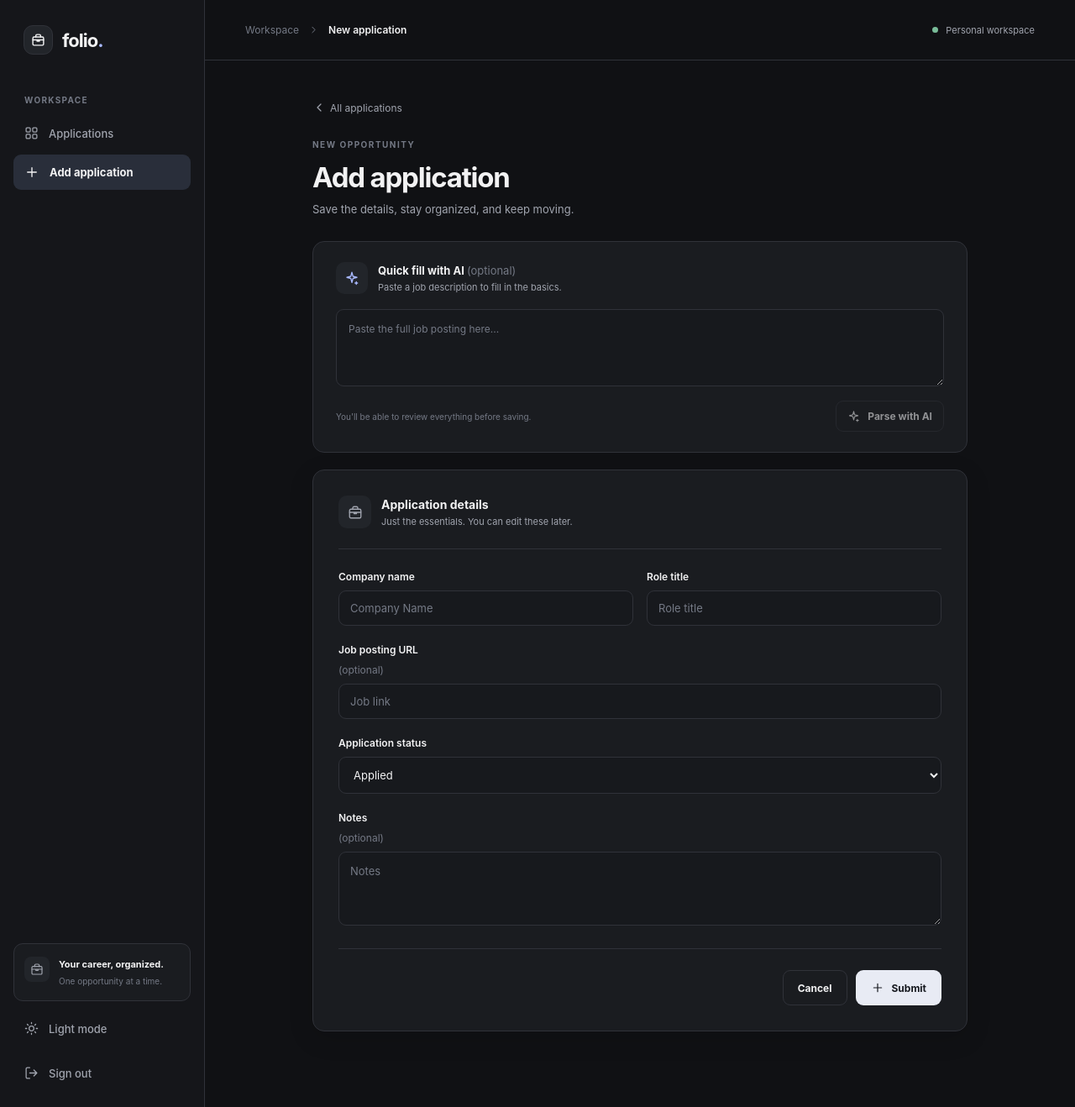
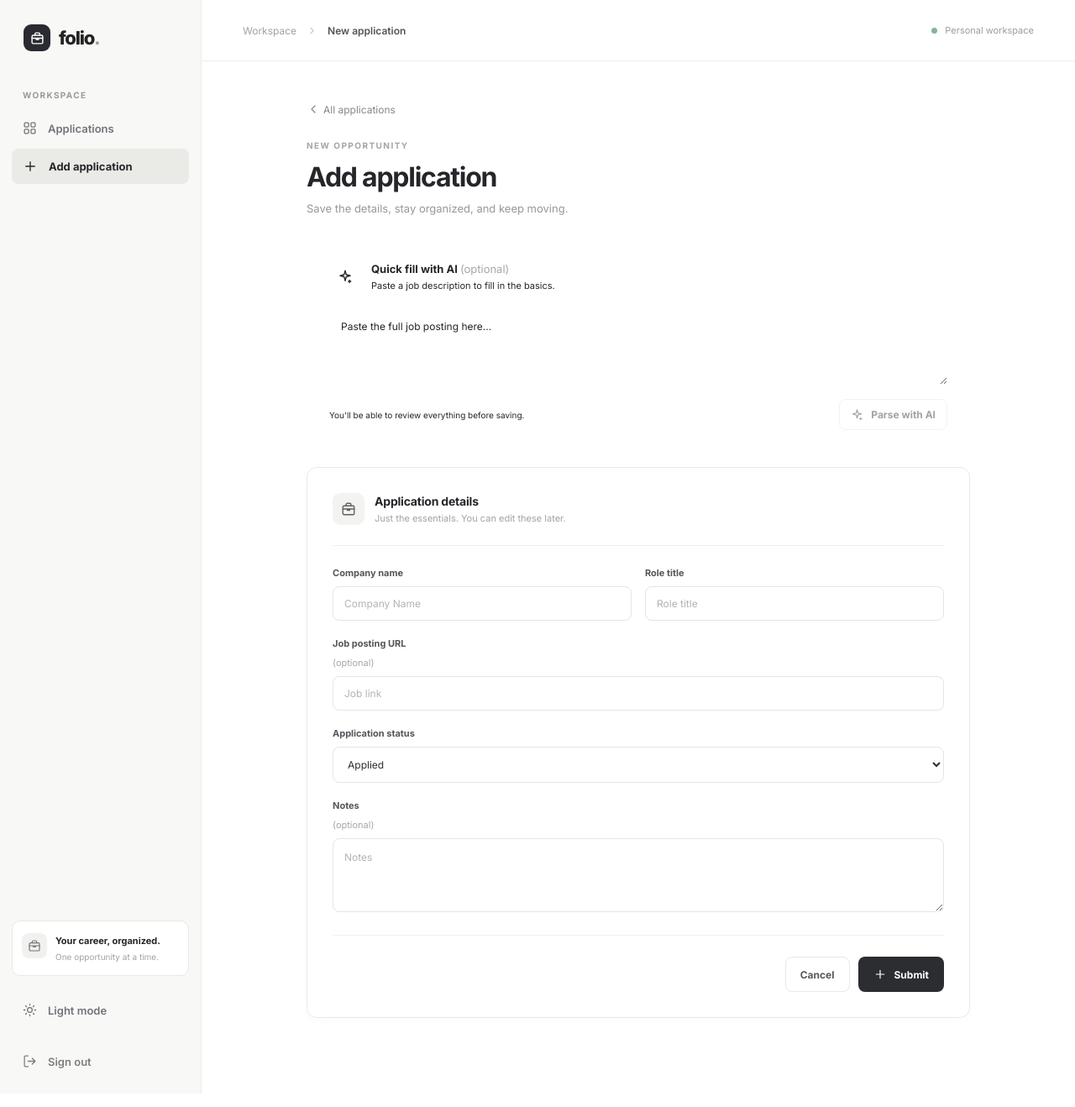
Before and after one commit to Christianvdev/JobTracker, a React app in the folder frontend/: page /add-job in a window 1280 px wide. Shown: the whole page at 84% size. Built offline with nearby package versions, Linux system fonts and the light colour scheme; sample sign-in values are in the browser's storage; the HTML template or start-up script is replaced by a standard one.

Commit message:
revert: restore original light-mode JobTracker index.css

```diff
--- a/frontend/src/index.css
+++ b/frontend/src/index.css
@@ -1,612 +1,75 @@
-/* ========================================
-   GLOBAL STYLES
-   Colors and shared layout for JobTracker.
-
-   Change the variables here to update the
-   look of the entire application.
-======================================== */
+@import url('https://fonts.googleapis.com/css2?family=DM+Sans:wght@400;500;600;700&family=Inter:wght@400;500;600;700;800&display=swap');
 
 :root {
-  font-family: -apple-system, BlinkMacSystemFont, "Segoe UI", sans-serif;
+  font-family: 'Inter', -apple-system, BlinkMacSystemFont, 'Segoe UI', sans-serif;
+  color: #24262a;
+  background: #ffffff;
   font-synthesis: none;
+  text-rendering: optimizeLegibility;
   -webkit-font-smoothing: antialiased;
+}
+* { box-sizing: border-box; }
+body { margin: 0; min-width: 320px; }
+button, input, select, textarea { font: inherit; }
+button { cursor: pointer; }
+button:disabled { cursor: not-allowed; opacity: .55; }
+a { color: inherit; text-decoration: none; }
+h1,h2,h3,p { margin: 0; }
+:focus-visible { outline: 3px solid rgba(77, 99, 196, .35); outline-offset: 2px; }
+.sr-only { position: absolute; width: 1px; height: 1px; padding: 0; margin: -1px; overflow: hidden; clip: rect(0,0,0,0); white-space: nowrap; border: 0; }
 
-  /* Dark mode is the default. */
-  color-scheme: dark;
-  --page: #101114;
-  --sidebar: #15161a;
-  --surface: #1a1c20;
-  --surface-hover: #22252a;
-  --input: #17191d;
-  --border: #303239;
-  --text: #f2f2f3;
-  --text-muted: #a0a4ae;
-  --text-faint: #747985;
-  --accent: #a9b9ff;
-  --accent-hover: #c2cdff;
-  --button-bg: #e8ebf4;
-  --button-text: #16191f;
-  --selected: #292e3a;
-  --danger: #f1a4a4;
-  --danger-bg: #372325;
-  --shadow: 0 8px 30px rgba(0, 0, 0, 0.14);
-}
-
-/* The theme switch changes these colors,
-   not the individual page layouts. */
-:root[data-theme="light"] {
-  color-scheme: light;
-  --page: #f9f9f8;
-  --sidebar: #f1f1ef;
-  --surface: #ffffff;
-  --surface-hover: #f3f4f5;
-  --input: #ffffff;
-  --border: #e5e6e8;
-  --text: #25272c;
-  --text-muted: #6e737c;
-  --text-faint: #9297a0;
-  --accent: #4d60a5;
-  --accent-hover: #394c91;
-  --button-bg: #292d35;
-  --button-text: #ffffff;
-  --selected: #e4e7ef;
-  --danger: #ae4149;
-  --danger-bg: #fff0f0;
-  --shadow: 0 8px 30px rgba(20, 20, 30, 0.04);
-}
-
-* {
-  box-sizing: border-box;
-}
-
-body {
-  margin: 0;
-  min-width: 320px;
-  background: var(--page);
-  color: var(--text);
-}
-
-button,
-input,
-select,
-textarea {
-  font: inherit;
-}
-
-button {
-  cursor: pointer;
-}
-
-button:disabled {
-  cursor: not-allowed;
-  opacity: 0.55;
-}
-
-a {
-  color: inherit;
-  text-decoration: none;
-}
-
-h1, h2, h3, p {
-  margin: 0;
-}
-
-:focus-visible {
-  outline: 2px solid var(--accent);
-  outline-offset: 3px;
-}
-
-.sr-only {
-  position: absolute;
-  width: 1px;
-  height: 1px;
-  padding: 0;
-  margin: -1px;
-  overflow: hidden;
-  clip: rect(0, 0, 0, 0);
-  white-space: nowrap;
-  border: 0;
-}
-
-/* ========================================
-   APP LAYOUT AND SIDEBAR
-======================================== */
-
-.app-shell {
-  display: flex;
-  min-height: 100vh;
-  background: var(--page);
-}
-
-.sidebar {
-  width: 244px;
-  flex-shrink: 0;
-  display: flex;
-  flex-direction: column;
-  padding: 30px 16px 20px;
-  background: var(--sidebar);
-  border-right: 1px solid var(--border);
-}
-
-.sidebar-top {
-  padding: 0 12px 48px;
-}
-
-.brand {
-  display: inline-flex;
-  align-items: center;
-  gap: 11px;
-  color: var(--text);
-  font-size: 22px;
-  font-weight: 750;
-  letter-spacing: -1px;
-}
-
-.brand-mark {
-  display: grid;
-  place-items: center;
-  width: 35px;
-  height: 35px;
-  border: 1px solid var(--border);
-  border-radius: 11px;
-  background: var(--surface-hover);
-  color: var(--text);
-}
-
-.brand-period {
-  color: var(--accent);
-}
-
-.sidebar-section-label {
-  margin: 0 13px 13px;
-  color: var(--text-faint);
-  font-size: 10px;
-  font-weight: 700;
-  letter-spacing: 1.3px;
-}
-
-.sidebar-nav {
-  display: grid;
-  gap: 5px;
-}
-
-.nav-item {
-  display: flex;
-  align-items: center;
-  gap: 12px;
-  width: 100%;
-  padding: 12px 13px;
-  border: 0;
-  border-radius: 9px;
-  background: transparent;
-  color: var(--text-muted);
-  font-size: 13px;
-  font-weight: 500;
-  text-align: left;
-  transition: background 0.2s, color 0.2s;
-}
-
-.nav-item:hover {
-  background: var(--surface-hover);
-  color: var(--text);
-}
-
-.nav-item.is-active {
-  background: var(--selected);
-  color: var(--text);
-  font-weight: 650;
-}
-
-.sidebar-spacer {
-  flex: 1;
-}
-
-.sidebar-bottom {
-  display: grid;
-  gap: 12px;
-}
-
-.sidebar-hint {
-  display: flex;
-  align-items: flex-start;
-  gap: 11px;
-  padding: 15px 12px;
-  border: 1px solid var(--border);
-  border-radius: 11px;
-  background: var(--surface);
-}
-
-.sidebar-hint-icon {
-  display: grid;
-  place-items: center;
-  padding: 7px;
-  border-radius: 8px;
-  background: var(--surface-hover);
-  color: var(--text-muted);
-}
-
-.sidebar-hint strong {
-  display: block;
-  margin: 2px 0 6px;
-  font-size: 11px;
-}
-
-.sidebar-hint small {
-  display: block;
-  color: var(--text-faint);
-  font-size: 10px;
-  line-height: 1.5;
-}
-
-.theme-button {
-  justify-content: flex-start;
-}
-
-.sign-out:hover {
-  color: var(--danger);
-}
-
-.main-area {
-  flex: 1;
-  min-width: 0;
-}
-
-.topbar {
-  display: flex;
-  align-items: center;
-  justify-content: space-between;
-  height: 72px;
-  padding: 0 48px;
-  border-bottom: 1px solid var(--border);
-}
-
-.topbar-crumb {
-  display: inline-flex;
-  align-items: center;
-  gap: 11px;
-  color: var(--text-faint);
-  font-size: 12px;
-}
-
-.topbar-crumb strong {
-  color: var(--text);
-  font-weight: 600;
-}
-
-.topbar-right {
-  display: flex;
-  align-items: center;
-  gap: 9px;
-  color: var(--text-muted);
-  font-size: 11px;
-}
-
-.online-dot {
-  width: 7px;
-  height: 7px;
-  border-radius: 50%;
-  background: #79bc99;
-}
-
-.page-content {
-  max-width: 1450px;
-  margin: 0 auto;
-  padding: 48px 48px 90px;
-}
-
-/* ========================================
-   HEADINGS AND BUTTONS
-======================================== */
-
-.eyebrow {
-  margin-bottom: 13px;
-  color: var(--text-faint);
-  font-size: 10px;
-  font-weight: 700;
-  letter-spacing: 1.5px;
-}
-
-.page-heading {
-  display: flex;
-  align-items: center;
-  justify-content: space-between;
-  gap: 20px;
-  margin-bottom: 34px;
-}
-
-.page-heading h1,
-.form-page-header h1 {
-  color: var(--text);
-  font-size: 33px;
-  font-weight: 700;
-  letter-spacing: -1.2px;
-}
-
-.page-heading p,
-.form-page-header p {
-  margin-top: 10px;
-  color: var(--text-muted);
-  font-size: 13px;
-}
-
-.button {
-  display: inline-flex;
-  align-items: center;
-  justify-content: center;
-  gap: 9px;
-  padding: 12px 17px;
-  border: 1px solid transparent;
-  border-radius: 9px;
-  font-size: 12px;
-  font-weight: 650;
-  white-space: nowrap;
-  transition: background 0.2s, color 0.2s;
-}
-
-.button-primary {
-  background: var(--button-bg);
-  color: var(--button-text);
-}
-
-.button-primary:hover {
-  background: var(--accent-hover);
-  color: #17191e;
-}
-
-:root[data-theme="light"] .button-primary:hover {
-  color: #ffffff;
-}
-
-.button-secondary {
-  background: var(--surface);
-  border-color: var(--border);
-  color: var(--text);
-}
-
-.button-secondary:hover {
-  background: var(--surface-hover);
-}
-
-.inline-error {
-  margin: 16px 0;
-  padding: 12px 14px;
-  border: 1px solid var(--danger);
-  border-radius: 8px;
-  background: var(--danger-bg);
-  color: var(--danger);
-  font-size: 12px;
-}
-
-/* ========================================
-   ADD AND EDIT APPLICATION FORMS
-======================================== */
-
-.form-page {
-  max-width: 780px;
-  margin: 0 auto;
-}
-
-.back-link {
-  display: inline-flex;
-  align-items: center;
-  gap: 5px;
-  margin-bottom: 30px;
-  padding: 0;
-  border: 0;
-  background: none;
-  color: var(--text-muted);
-  font-size: 12px;
-}
-
-.back-link:hover {
-  color: var(--text);
-}
-
-.form-page-header {
-  margin-bottom: 30px;
-}
-
-.form-panel {
-  padding: 30px;
-  border: 1px solid var(--border);
-  border-radius: 14px;
-  background: var(--surface);
-  box-shadow: var(--shadow);
-}
-
-.panel-heading {
-  display: flex;
-  align-items: center;
-  gap: 12px;
-  margin-bottom: 25px;
-  padding-bottom: 24px;
-  border-bottom: 1px solid var(--border);
-}
-
-.panel-icon {
-  display: grid;
-  place-items: center;
-  width: 39px;
-  height: 39px;
-  border-radius: 10px;
-  background: var(--surface-hover);
-  color: var(--text-muted);
-}
-
-.panel-heading h2 {
-  font-size: 14px;
-}
-
-.panel-heading p {
-  margin-top: 5px;
-  color: var(--text-muted);
-  font-size: 11px;
-}
-
-.form-grid {
-  display: grid;
-  grid-template-columns: 1fr 1fr;
-  gap: 21px 16px;
-}
-
-.field {
-  display: flex;
-  flex-direction: column;
-  gap: 9px;
-  color: var(--text);
-  font-size: 12px;
-  font-weight: 600;
-}
-
-.field-wide {
-  grid-column: 1 / -1;
-}
-
-.field input,
-.field select,
-.field textarea {
-  width: 100%;
-  padding: 12px 13px;
-  border: 1px solid var(--border);
-  border-radius: 9px;
-  outline: none;
-  background: var(--input);
-  color: var(--text);
-  font-size: 13px;
-  font-weight: 400;
-}
-
-.field input::placeholder,
-.field textarea::placeholder {
-  color: var(--text-faint);
-}
-
-.field input:focus,
-.field select:focus,
-.field textarea:focus {
-  border-color: var(--accent);
-}
-
-.field textarea {
-  min-height: 88px;
-  resize: vertical;
-  line-height: 1.6;
-}
-
-.optional {
-  color: var(--text-faint);
-  font-weight: 400;
-}
-
-.form-actions {
-  display: flex;
-  justify-content: flex-end;
-  gap: 10px;
-  margin-top: 27px;
-  padding-top: 25px;
-  border-top: 1px solid var(--border);
-}
-
-/* ========================================
-   SMALL SCREENS
-======================================== */
-
-@media (max-width: 1000px) {
-  .sidebar {
-    width: 210px;
-  }
-
-  .page-content {
-    padding: 38px 30px 70px;
-  }
-
-  .topbar {
-    padding: 0 30px;
-  }
-}
-
-@media (max-width: 700px) {
-  .app-shell {
-    display: block;
-  }
-
-  .sidebar {
-    width: 100%;
-    padding: 14px 18px;
-    border-right: 0;
-    border-bottom: 1px solid var(--border);
-  }
-
-  .sidebar-top {
-    padding: 0;
-  }
-
-  .sidebar-section-label,
-  .sidebar-hint,
-  .sign-out,
-  .sidebar-spacer {
-    display: none;
-  }
-
-  .sidebar-bottom {
-    position: absolute;
-    top: 19px;
-    right: 16px;
-  }
-
-  .theme-button {
-    width: auto;
-    padding: 9px;
-    font-size: 0;
-  }
-
-  .sidebar-nav {
-    display: flex;
-    gap: 4px;
-    margin-top: 13px;
-  }
-
-  .nav-item {
-    width: auto;
-    padding: 10px 12px;
-    font-size: 12px;
-  }
-
-  .topbar {
-    height: 48px;
-    padding: 0 20px;
-  }
-
-  .topbar-right {
-    display: none;
-  }
-
-  .page-content {
-    padding: 30px 18px 60px;
-  }
-
-  .page-heading h1,
-  .form-page-header h1 {
-    font-size: 27px;
-  }
-
-  .page-heading {
-    align-items: flex-start;
-  }
-
-  .add-job-button {
-    padding: 11px 12px;
-  }
-
-  .form-panel {
-    padding: 20px;
-  }
-
-  .form-grid {
-    grid-template-columns: 1fr;
-  }
-
-  .field-wide {
-    grid-column: auto;
-  }
-}
+.app-shell { display: flex; min-height: 100vh; background: #fff; }
+.sidebar { flex: 0 0 240px; width: 240px; background: #f8f8f7; border-right: 1px solid #ececea; padding: 29px 14px 18px; display: flex; flex-direction: column; }
+.sidebar-top { padding: 0 14px 46px; }
+.brand { display: inline-flex; align-items: center; gap: 10px; font-weight: 800; font-size: 22px; letter-spacing: -1.25px; color: #242424; }
+.brand-mark { background: #292b30; color: #fff; width: 32px; height: 32px; border-radius: 9px; display: grid; place-items: center; }
+.brand-period { color: #9ca39d; }
+.sidebar-section-label { color: #9a9b99; font-size: 10px; font-weight: 700; letter-spacing: 1.35px; margin: 0 13px 13px; }
+.sidebar-nav { display: grid; gap: 4px; }
+.nav-item { border: 0; background: transparent; color: #717477; font-size: 13px; font-weight: 550; width: 100%; padding: 12px 13px; display: flex; align-items: center; gap: 13px; text-align: left; border-radius: 8px; transition: background .15s, color .15s; }
+.nav-item:hover { background: #eeeeec; color: #24262a; }
+.nav-item.is-active { background: #eaeae7; color: #26282a; font-weight: 700; }
+.sidebar-spacer { flex: 1; }
+.sidebar-bottom { display: grid; gap: 20px; }
+.sidebar-hint { border: 1px solid #e9e9e6; background: #fff; border-radius: 10px; padding: 14px 11px; display: flex; align-items: flex-start; gap: 10px; }
+.sidebar-hint-icon { background: #f1f1ef; color: #747771; padding: 7px; border-radius: 8px; display: grid; place-items: center; }
+.sidebar-hint strong { display: block; font-size: 11px; font-weight: 650; margin: 2px 0 5px; white-space: nowrap; }
+.sidebar-hint small { display: block; color: #a0a2a0; font-size: 10px; line-height: 1.5; }
+.sign-out { color: #7e7e7e; }
+.main-area { flex: 1; min-width: 0; }
+.topbar { height: 73px; border-bottom: 1px solid #eeeeed; display: flex; align-items: center; justify-content: space-between; padding: 0 49px; }
+.topbar-crumb { display: inline-flex; align-items: center; gap: 12px; color: #a1a2a2; font-size: 12px; }
+.topbar-crumb strong { color: #515356; font-weight: 600; }
+.topbar-right { color: #9b9d9d; font-size: 11px; display: flex; align-items: center; gap: 9px; }
+.online-dot { width: 7px; height: 7px; border-radius: 50%; background: #80b69a; }
+.page-content { padding: 49px 50px 90px; max-width: 1460px; margin: 0 auto; }
+.eyebrow { color: #a4a5a6; font-size: 10px; font-weight: 700; letter-spacing: 1.45px; margin-bottom: 13px; }
+.page-heading { display: flex; justify-content: space-between; align-items: center; gap: 20px; margin-bottom: 36px; }
+.page-heading h1, .form-page-header h1 { font-size: 32px; font-weight: 700; letter-spacing: -1.25px; line-height: 1.2; color: #24262a; }
+.page-heading p, .form-page-header p { margin-top: 10px; color: #96989b; font-size: 13px; }
+.button { display: inline-flex; align-items: center; justify-content: center; gap: 9px; border-radius: 8px; padding: 12px 17px; font-size: 12px; font-weight: 650; white-space: nowrap; border: 1px solid transparent; transition: background .15s, transform .15s; }
+.button-primary { background: #2b2d31; color: white; }
+.button-primary:hover { background: #44464a; }
+.button-secondary { background: #fff; border-color: #e8e8e8; color: #55585a; }
+.button-secondary:hover { background: #f7f7f7; }
+.inline-error { margin: 16px 0; border: 1px solid #f2d6d4; background: #fff6f5; border-radius: 7px; color: #a84743; padding: 12px 14px; font-size: 12px; }
+.form-page { max-width: 790px; margin: 0 auto; }
+.back-link { display: inline-flex; align-items: center; gap: 4px; padding: 0; border: 0; background: none; color: #85888a; font-size: 12px; margin-bottom: 29px; }
+.back-link:hover { color: #222; }
+.form-page-header { margin-bottom: 30px; }
+.form-panel { border: 1px solid #eaeae9; border-radius: 12px; background: white; padding: 30px; box-shadow: 0 2px 12px rgba(15,15,15,.02); }
+.panel-heading { display: flex; gap: 12px; align-items: center; padding-bottom: 24px; margin-bottom: 25px; border-bottom: 1px solid #f0f0ef; }
+.panel-icon { width: 38px; height: 38px; background: #f3f3f1; border-radius: 9px; display: grid; place-items: center; color: #5d6061; }
+.panel-heading h2 { font-size: 14px; font-weight: 700; letter-spacing: -.2px; }
+.panel-heading p { color: #a1a3a3; font-size: 11px; margin-top: 5px; }
+.form-grid { display: grid; grid-template-columns: 1fr 1fr; gap: 20px 16px; }
+.field { display: flex; flex-direction: column; gap: 9px; font-size: 11px; font-weight: 650; color: #53565a; }
+.field-wide { grid-column: 1 / -1; }
+.field input, .field select, .field textarea { width: 100%; border: 1px solid #e4e5e5; border-radius: 8px; padding: 12px 13px; outline: none; background: #fff; color: #2e3032; font-size: 12px; font-weight: 400; transition: border-color .15s; }
+.field input::placeholder, .field textarea::placeholder { color: #b1b3b4; }
+.field input:focus, .field select:focus, .field textarea:focus { border-color: #888e94; }
+.field textarea { resize: vertical; min-height: 88px; line-height: 1.6; }
+.optional { display: inline; font-weight: 400; color: #a6a7a8; }
+.form-actions { display: flex; justify-content: flex-end; gap: 10px; padding-top: 25px; margin-top: 27px; border-top: 1px solid #f0f0ef; }
+@media(max-width: 1000px) { .sidebar { width: 204px; flex-basis: 204px; } .page-content { padding: 38px 30px 70px; } .topbar { padding: 0 30px; } }
+@media(max-width: 700px) { .app-shell { display: block; } .sidebar { width: 100%; padding: 13px 16px; border-right: 0; border-bottom: 1px solid #ececea; } .sidebar-top { padding: 0; } .sidebar-section-label, .sidebar-bottom { display: none; } .sidebar-nav { display: flex; gap: 4px; margin-top: 10px; } .nav-item { width: auto; padding: 9px 12px; font-size: 12px; } .topbar { height: 48px; padding: 0 20px; } .topbar-right { display: none; } .page-content { padding: 29px 18px 60px; } .page-heading h1, .form-page-header h1 { font-size: 27px; } .page-heading { align-items: flex-start; } .add-job-button { padding: 11px 12px; } .form-panel { padding: 20px; } .form-grid { grid-template-columns: 1fr; } .field-wide { grid-column: auto; } }
```
